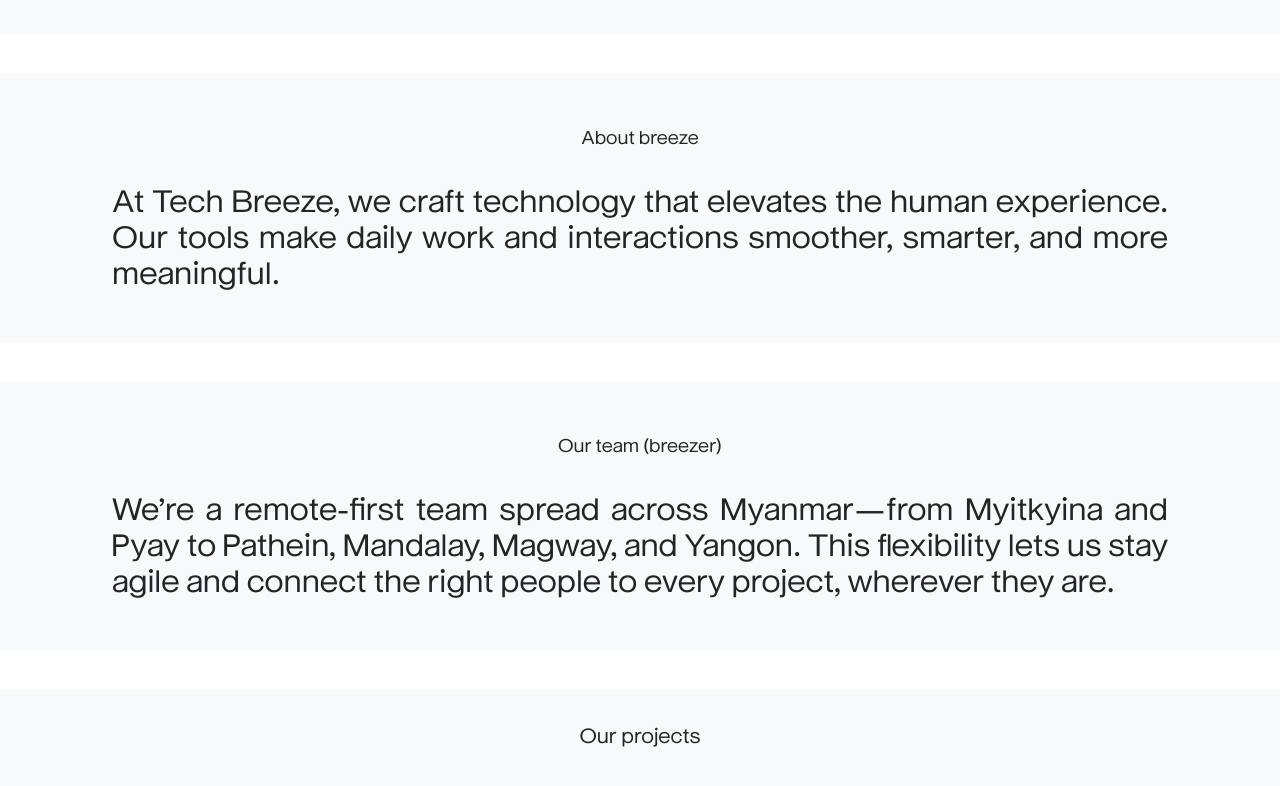
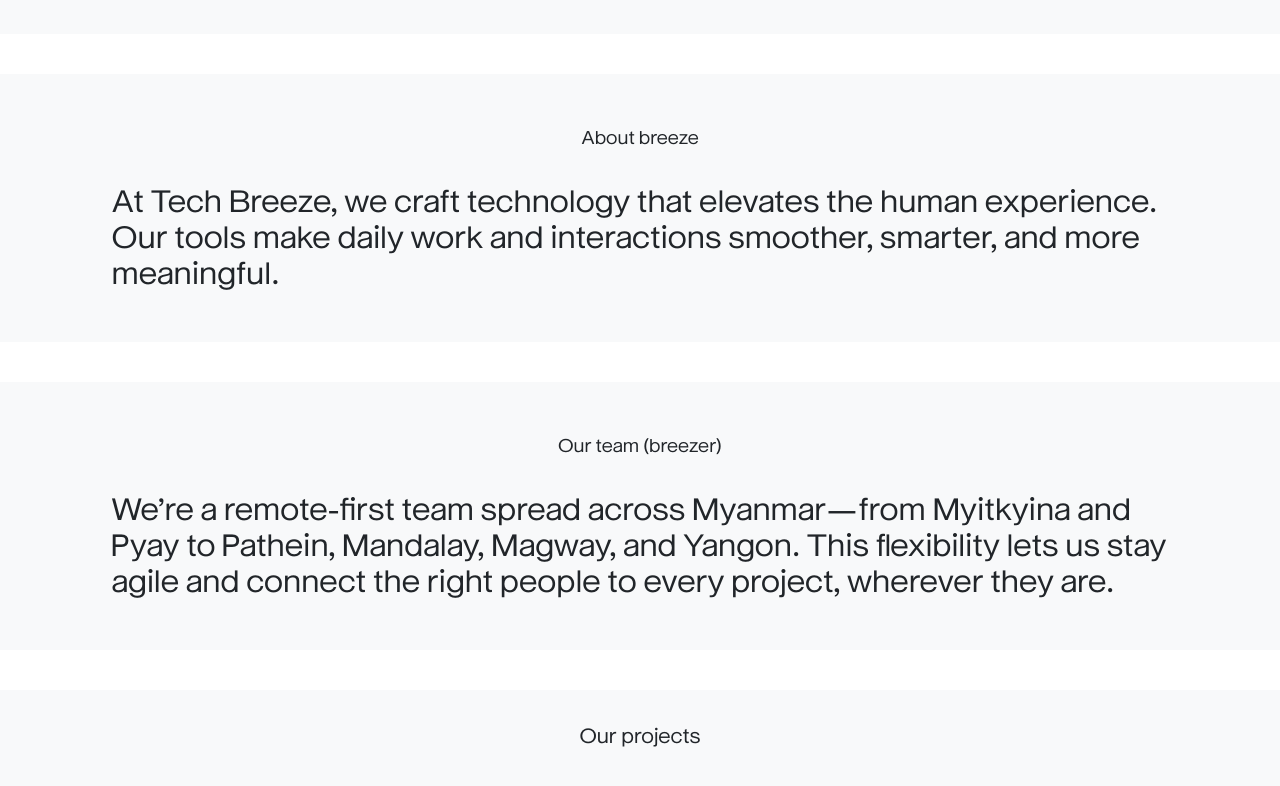
Before and after one commit to breezemm/tech-breeze.com.mm, a Next.js app: page / in a window 1280 px wide. Shown: the part 711-1497 px from the top of the page. Built offline with nearby package versions, Linux system fonts and the light colour scheme.

Commit message:
fix: about section ui (#31)
Signed-off-by: CodekageNyRR <justicforyang@gmail.com>

```diff
--- a/components/cards/about-card.tsx
+++ b/components/cards/about-card.tsx
@@ -7,7 +7,7 @@
   return (
     <div className="bg-seasalt flex flex-col items-center justify-center gap-y-2.5 px-11.25 py-12.5 transition-all sm:gap-8 md:px-10 lg:px-28">
       <p className="text-xss text-center transition-all sm:text-sm md:text-base lg:text-lg">{title}</p>
-      <p className="text-justify text-sm transition-all md:text-xl lg:text-3xl">{description}</p>
+      <p className="text-sm text-center w:83.75 transition-all md:text-left md:text-xl lg:text-left lg:text-3xl lg:w-264.25">{description}</p>
     </div>
   )
 }
```
